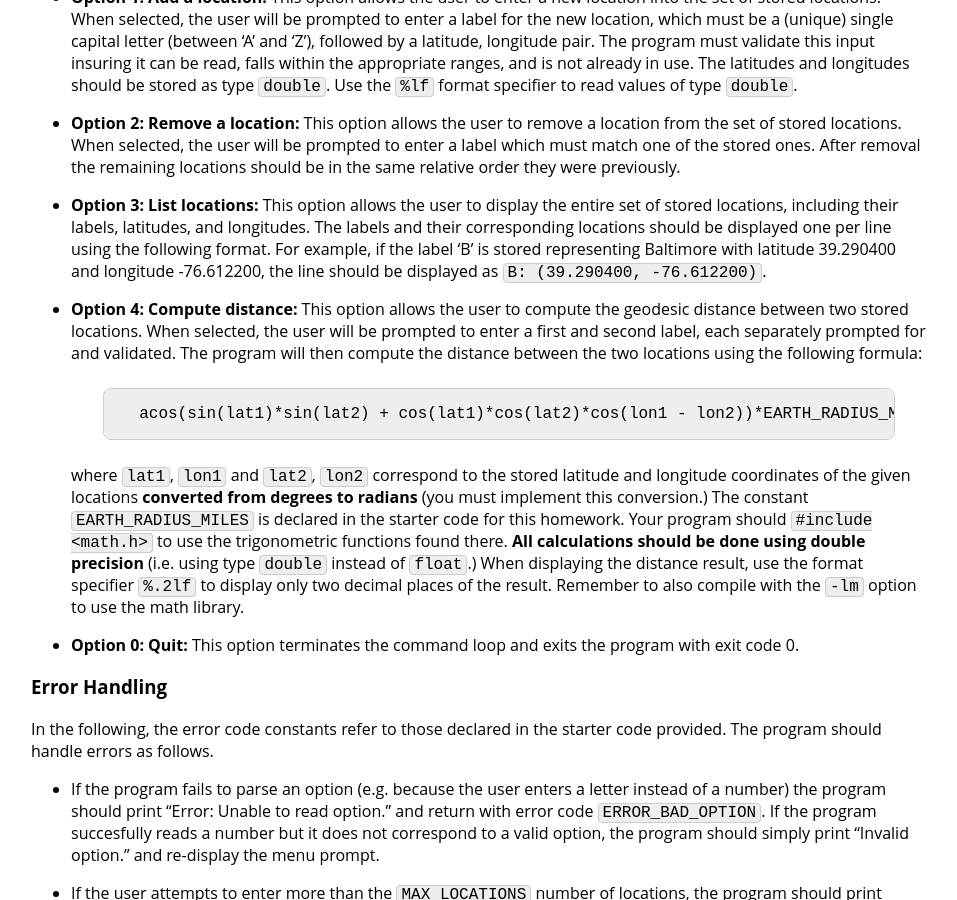
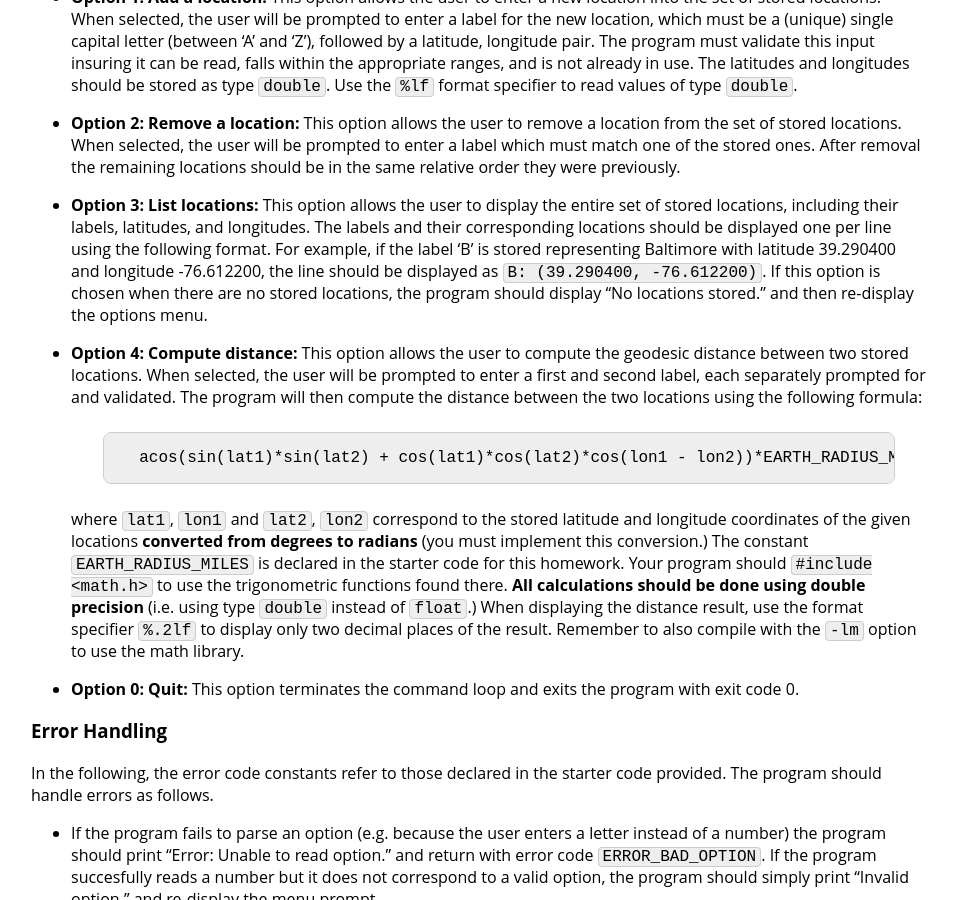
Before and after one commit to jhu-ip/cs220-sp26, a Jekyll site: the page built from assign/hw1.md, in a window 1280 px wide and 900 px high, scrolled down 1068 px. Shown: the whole window, without its empty margins (161-1118 px from the left). Built offline with Jekyll 4.4.1, drawn with Linux system fonts in a browser that asks for light colours.

Commit message:
hw1.md: clarification added about what to do when printing locations if none are stored

```diff
--- a/assign/hw1.md
+++ b/assign/hw1.md
@@ -46,7 +46,7 @@ There are five options the user may choose from:
 
 * **Option 2: Remove a location:** This option allows the user to remove a location from the set of stored locations. When selected, the user will be prompted to enter a label which must match one of the stored ones. After removal the remaining locations should be in the same relative order they were previously.
 
-* **Option 3: List locations:** This option allows the user to display the entire set of stored locations, including their labels, latitudes, and longitudes. The labels and their corresponding locations should be displayed one per line using the following format. For example, if the label 'B' is stored representing Baltimore with latitude 39.290400 and longitude -76.612200, the line should be displayed as `B: (39.290400, -76.612200)`.
+* **Option 3: List locations:** This option allows the user to display the entire set of stored locations, including their labels, latitudes, and longitudes. The labels and their corresponding locations should be displayed one per line using the following format. For example, if the label 'B' is stored representing Baltimore with latitude 39.290400 and longitude -76.612200, the line should be displayed as `B: (39.290400, -76.612200)`. If this option is chosen when there are no stored locations, the program should display "No locations stored." and then re-display the options menu.
 
 * **Option 4: Compute distance:** This option allows the user to compute the geodesic distance between two stored locations. When selected, the user will be prompted to enter a first and second label, each separately prompted for and validated. The program will then compute the distance between the two locations using the following formula:
 
```
